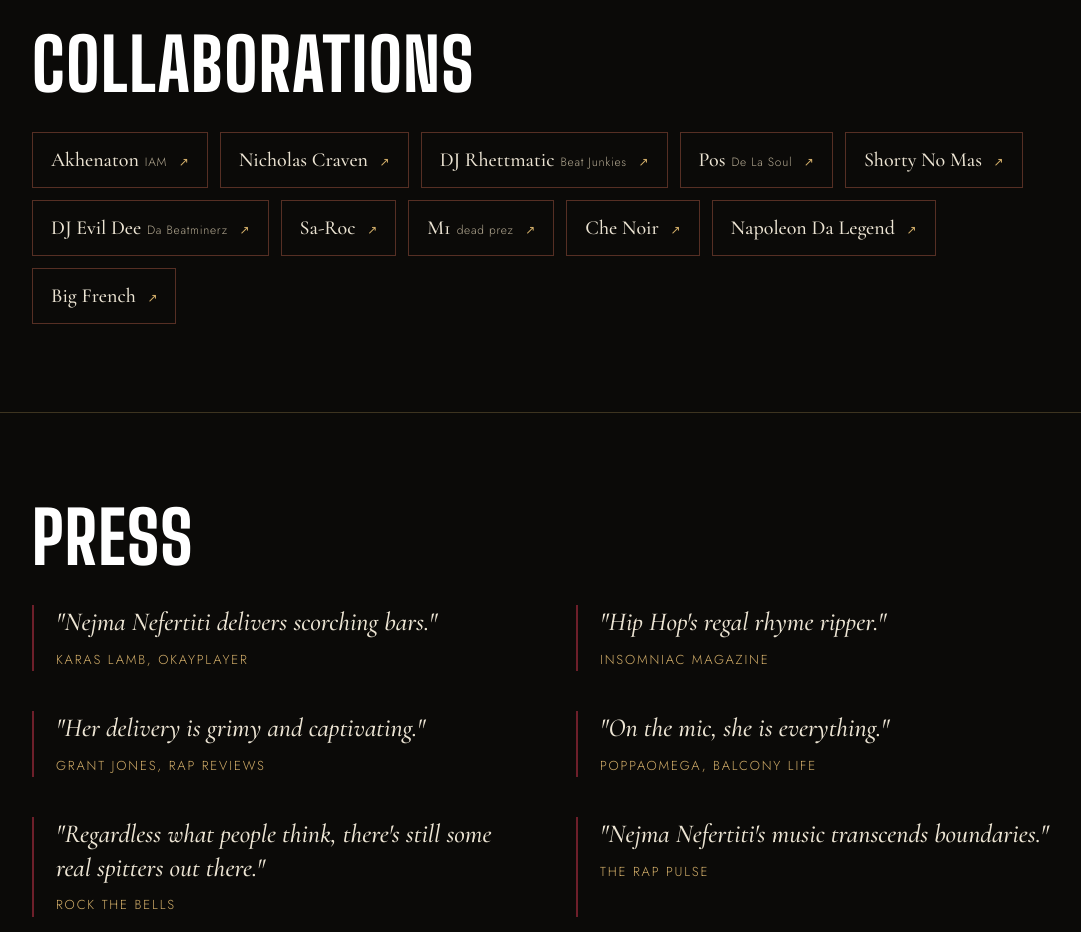
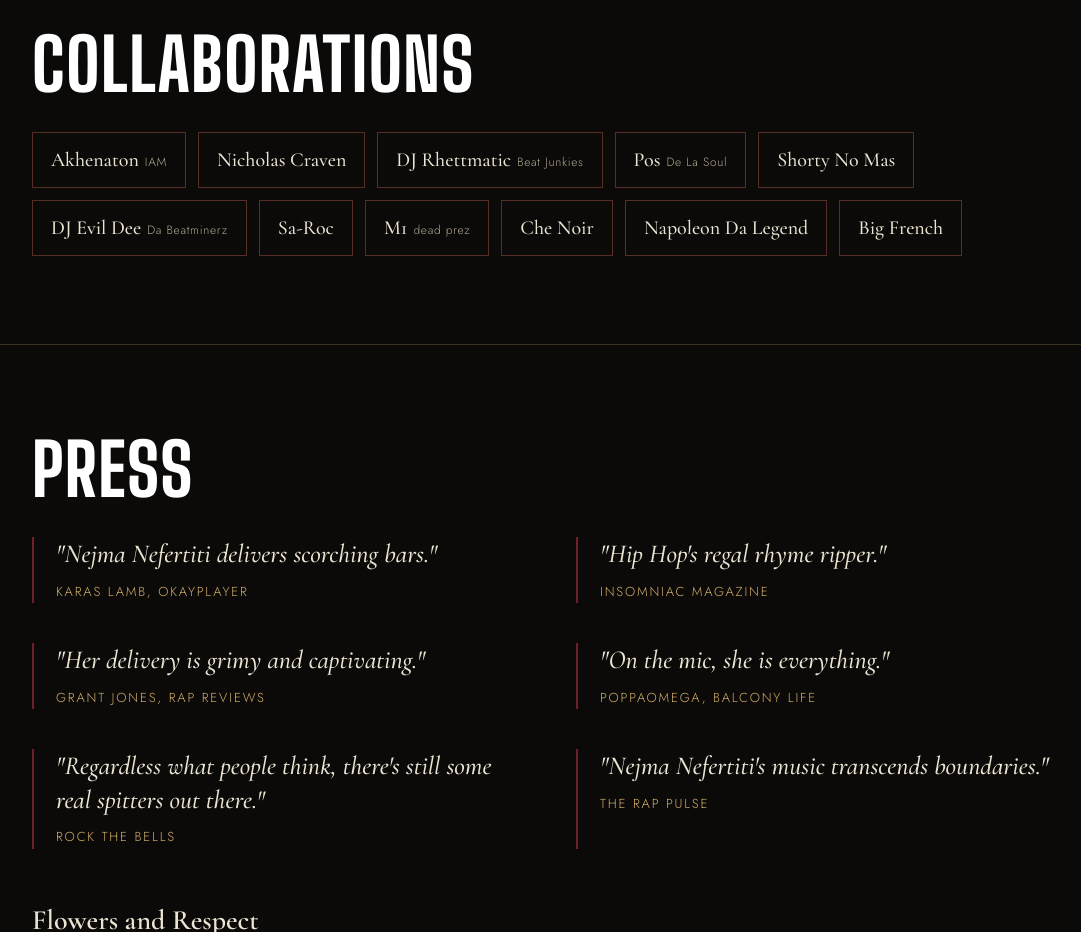
Before and after one commit to StarTemple/nejma_website, a plain HTML site: page epk/index.html in a window 1280 px wide. Shown: the part 5220-6152 px from the top of the page, without its empty margins (92-1173 px from the left). Drawn offline with nearby package versions, Linux system fonts and the light colour scheme.

Commit message:
Update index.html

```diff
--- a/epk/index.html
+++ b/epk/index.html
@@ -185,7 +185,6 @@
   .collabs a { border: 1px solid rgba(226,114,91,.35); padding: 10px 18px; font-family: 'Cormorant Garamond', serif; font-size: 20px; color: inherit; text-decoration: none; transition: background .25s, border-color .25s; }
   .collabs a small { font-family: 'Jost', sans-serif; font-size: 12px; color: var(--muted); letter-spacing: 0.06em; margin-left: 6px; }
   .collabs a:hover, .collabs a:focus-visible { background: var(--maroon); border-color: var(--maroon); }
-  .collabs a::after { content: " \2197"; font-family: 'Jost', sans-serif; font-size: 12px; color: var(--gold); margin-left: 8px; }
 </style>
 </head>
 <body>
```
